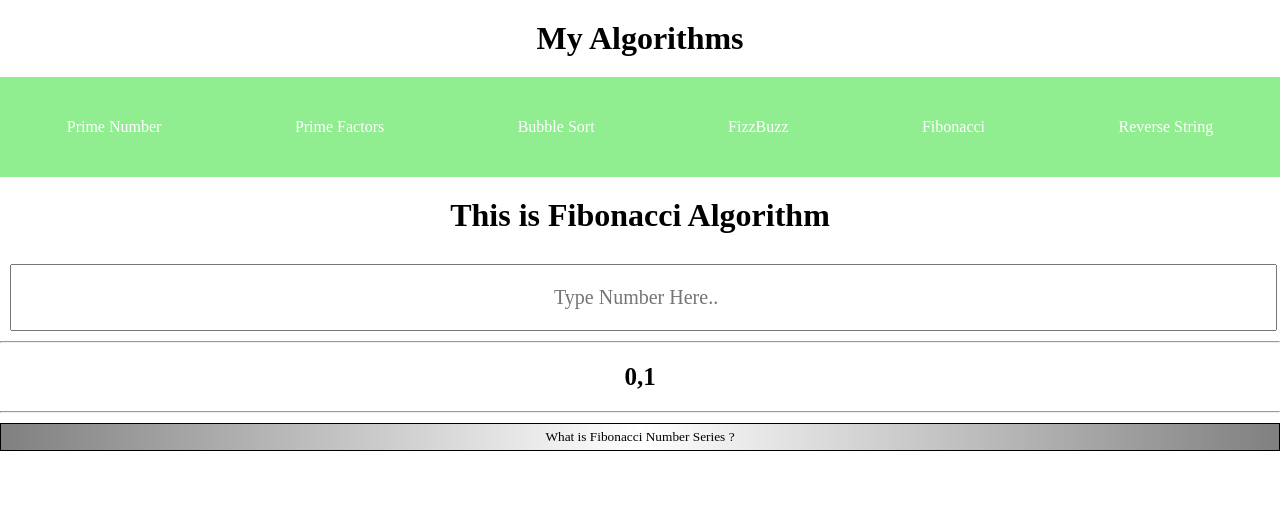
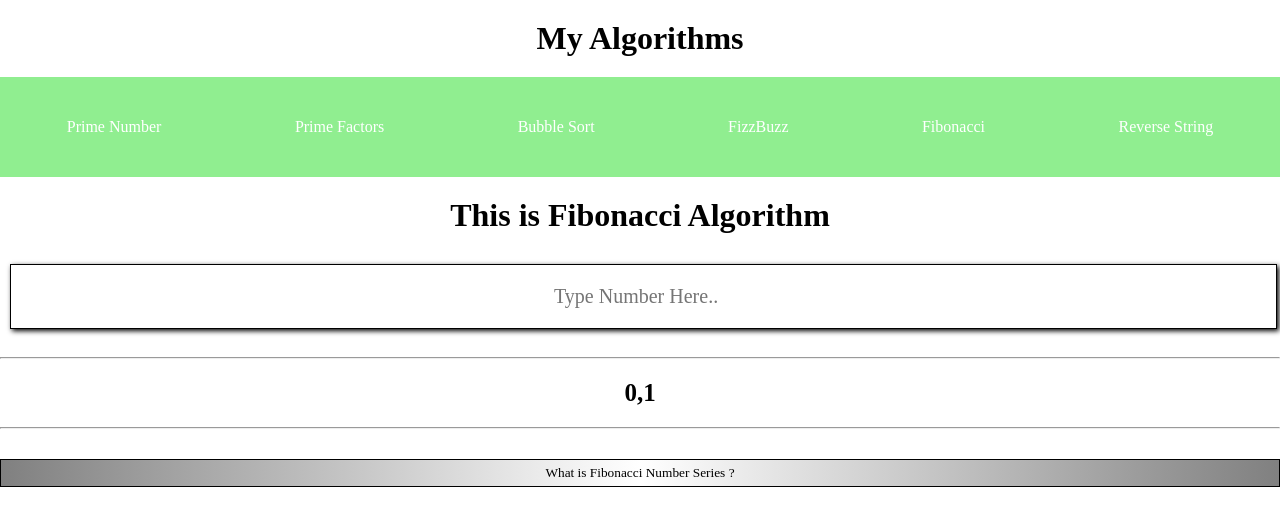
Before and after one commit to Faiz-Ahmad-Ansari/My-Algorithms, a React (Create React App) app: page /Fibonacci in a window 1280 px wide. Shown: the top 526 px of the page. Built offline with nearby package versions, Linux system fonts and the light colour scheme.

Commit message:
updated 29/09/19

```diff
--- a/src/Fibonacci.js
+++ b/src/Fibonacci.js
@@ -42,7 +42,7 @@ class Fibonacci extends React.Component{
             <div className='Fibonacci'>
                 <h1>This is Fibonacci Algorithm</h1>
                 <input type='number' placeholder='Type Number Here..' onChange={this.inputHandler}/>
-                <hr/><div className='output'>{fibArrayString}</div><hr/>
+                <br/><br/><hr/><div className='output'>{fibArrayString}</div><hr/>
 
                 <button className='defineButton' onMouseOver={this.Hover} onMouseLeave={this.hoverLeave}>What is Fibonacci Number Series ?</button>
                 {Define}
--- a/src/FizzBuzz.js
+++ b/src/FizzBuzz.js
@@ -52,7 +52,7 @@ class FizzBuzz extends React.Component{
                 <h1>This is FizzBuzz Algorithm</h1>
                 <input type='number' placeholder='Type Number Here..' onChange={this.inputHandler}/>
                 <div>{this.state.FizzInput}</div>
-                <hr/><div className='output'>{text}</div><hr/>
+                <br/><br/><hr/><div className='output'>{text}</div><hr/>
 
                 <button className='defineButton' onMouseOver={this.Hover} onMouseLeave={this.hoverLeave}>What is Fizz Buzz ?</button>
                 {Define}
--- a/src/PrimeFactor.js
+++ b/src/PrimeFactor.js
@@ -62,7 +62,7 @@ class PrimeFactor extends React.Component{
             <div className='PrimeFactor'>
                 <h1>Find Prime Factors of Number Algoritm</h1>
                 <input type='number' placeholder='Type Number Here..' onChange={this.inputHandler}/>
-                <hr/><div className='output'>{primeFactor}</div><hr/>
+                <br/><br/><hr/><div className='output'>{primeFactor}</div><hr/>
 
                 <button className='defineButton' onMouseOver={this.Hover} onMouseLeave={this.hoverLeave}>What is Prime Factors ?</button>
                 {Define}
--- a/src/PrimeNum.css
+++ b/src/PrimeNum.css
@@ -13,9 +13,10 @@ h1{
 
 input{
     width: 99%;
-    margin: 10px;
     padding: 20px;
     font-size: 20px;
+    border: 1px solid black;
+    box-shadow: 2px 2px 5px black;
 }
 
 .output{
--- a/src/PrimeNum.js
+++ b/src/PrimeNum.js
@@ -61,7 +61,7 @@ class PrimeNum extends React.Component{
             <div className='PrimeNum'>
                 <h1>Verify Prime Number</h1>
                 <input type='number' placeholder='Type Number Here..' onChange={this.inputHandler}/>
-                <hr/><div className='output'>{test}</div><hr/>
+                <br/><br/><hr/><div className='output'>{test}</div><hr/>
 
                 <button className='defineButton' onMouseOver={this.Hover} onMouseLeave={this.hoverLeave}>What is Prime Number ?</button>
                 {Define}
--- a/src/ReverseString.js
+++ b/src/ReverseString.js
@@ -43,7 +43,7 @@ class ReverseString extends React.Component{
             <div className='ReverseString'>
                 <h1>This is Reverse String Algorithm</h1>
                 <input type='text' placeholder='Type Text or Number Here..' onChange={this.inputHandler}/>
-                <hr/><div className='output'>{reverse}</div><hr/>
+                <br/><br/><hr/><div className='output'>{reverse}</div><hr/>
 
                 <button className='defineButton' onMouseOver={this.Hover} onMouseLeave={this.hoverLeave}>What is Reverse String ?</button>
                 {Define}
--- a/src/definition.css
+++ b/src/definition.css
@@ -8,7 +8,7 @@
 .defineButton{
   width: 100%;
   padding: 5px;
-  margin-top: 10px;
+  margin-top: 30px;
   background-image:linear-gradient(to right,grey,white,grey);
   color: black;
   border: 1px solid black;
```
